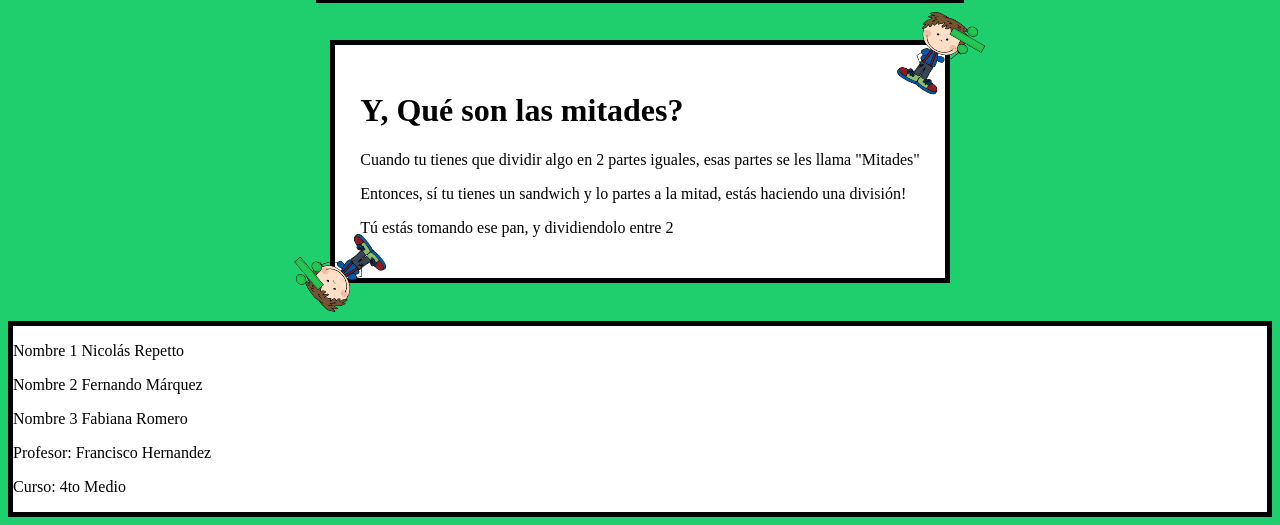
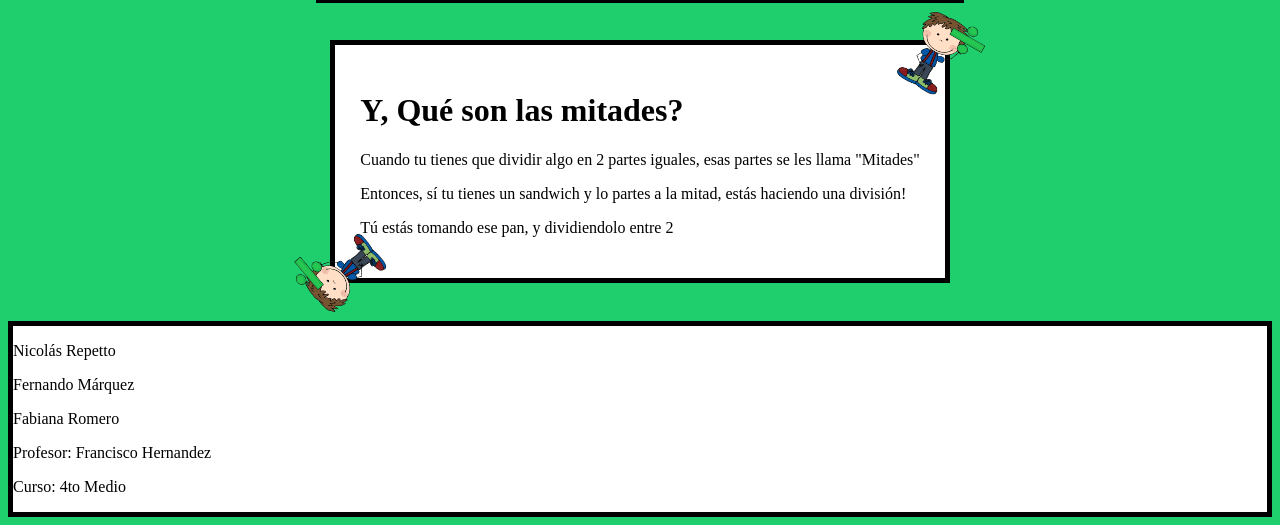
Before and after one commit to fernandowompwompwomp/fernandowompwompwomp.github.io, a plain HTML site: page index.html in a window 1280 px wide. Shown: the part 3119-3644 px from the top of the page. Drawn offline with Linux system fonts and the light colour scheme.

Commit message:
Add files via upload

```diff
--- a/index.html
+++ b/index.html
@@ -132,9 +132,9 @@
     </main>
     <footer>
       <div class="footerbox">
-        <p>Nombre 1 Nicolás Repetto</p>
-        <p>Nombre 2 Fernando Márquez</p>
-        <p>Nombre 3 Fabiana Romero </p>
+        <p>Nicolás Repetto</p>
+        <p>Fernando Márquez</p>
+        <p>Fabiana Romero </p>
       <p>Profesor: Francisco Hernandez </p>
         <p>Curso: 4to Medio</p>
       </div>
```
